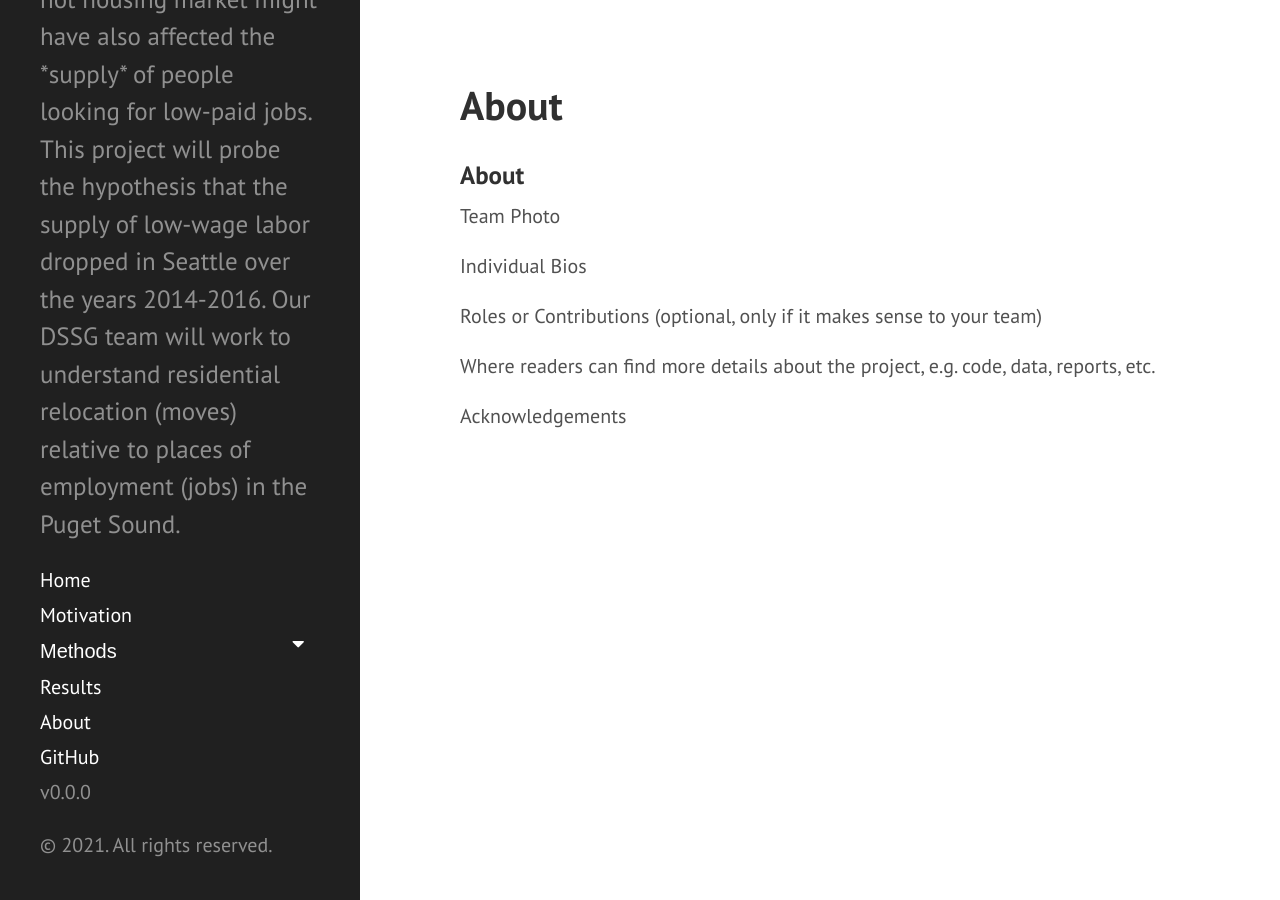
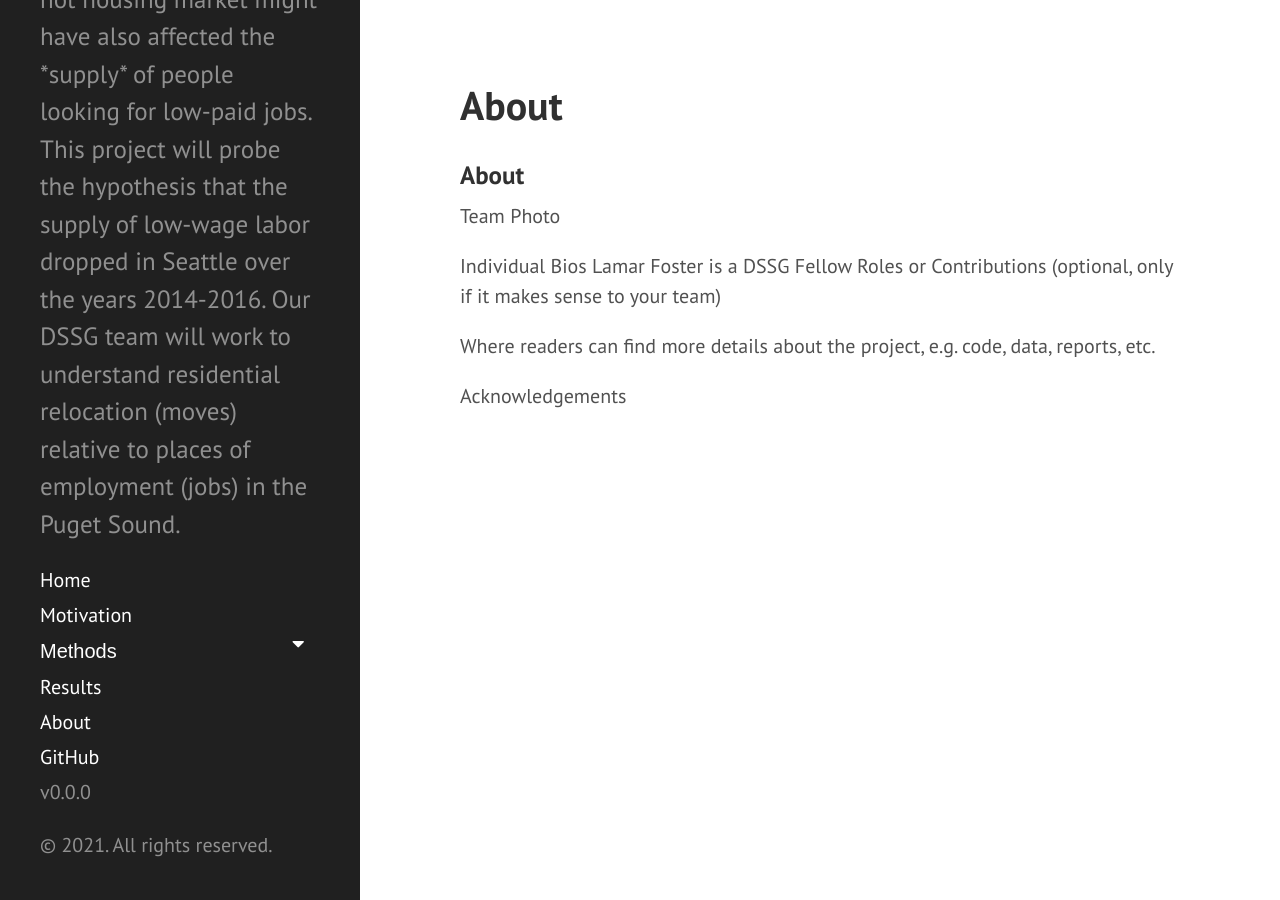
Before and after one commit to uwescience/MinWA, a Jekyll site: the page built from about.md, in a window 1280 px wide. Built offline with Jekyll 4.4.1, drawn with Linux system fonts in a browser that asks for light colours.

Commit message:
test about

```diff
--- a/about.md
+++ b/about.md
@@ -8,7 +8,7 @@ title: About
 Team Photo
 
 Individual Bios
-
+Lamar Foster is a DSSG Fellow
 Roles or Contributions (optional, only if it makes sense to your team)
 
 Where readers can find more details about the project, e.g. code, data, reports, etc.
```
Also changed, not shown: 1 other file.
